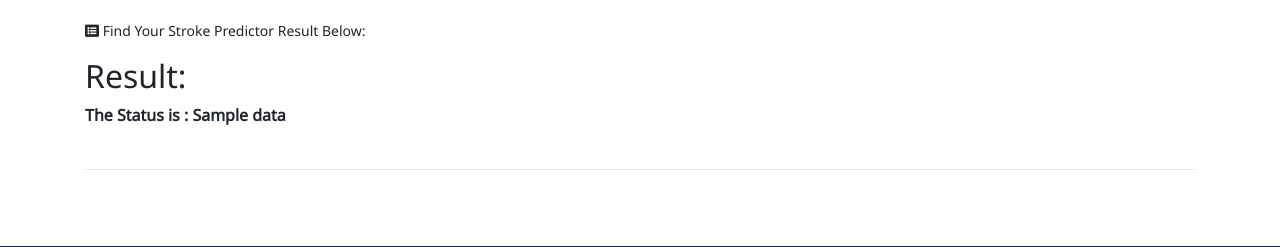
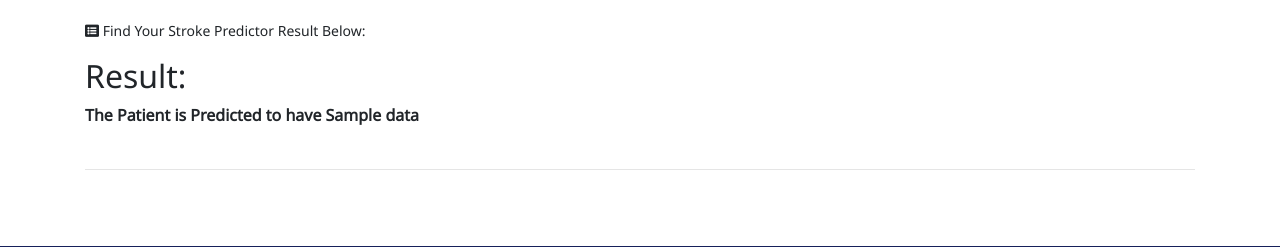
Before and after one commit to Pce-iyos/stroke, a Flask app: template templates/output.html in a window 1280 px wide; the page is wider, and only the part inside the window is pictured. Shown: the part 905-1152 px from the top of that part. Run offline with Flask 2, Linux system fonts and the light colour scheme; the template is opened without the code that fills it: most values are stand-ins (such as "Sample title", 1, 10 or a date in 2020); parts of the project's set-up code (start-up, migrations or seed data) failed here and were passed over; some libraries are stand-ins or nearby versions.

Commit message:
Update output.html

```diff
--- a/templates/output.html
+++ b/templates/output.html
@@ -94,7 +94,7 @@
 					<h2>Result:</h2>
 
 					<dl>
-						<dt>The Status is : {{data}}</dt>
+						<dt>The Patient is Predicted to have  {{data}}</dt>
 
 					</dl>
 
```
